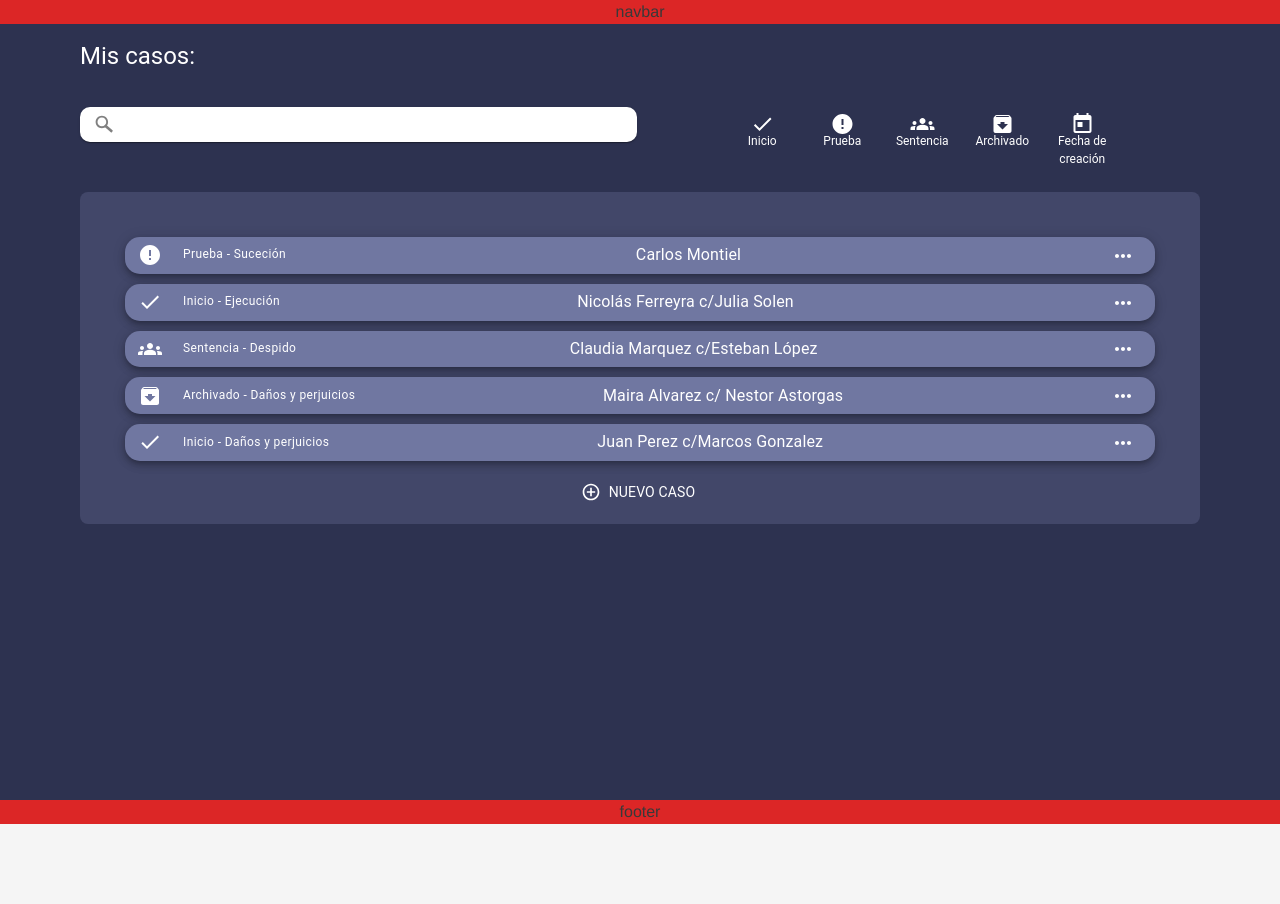
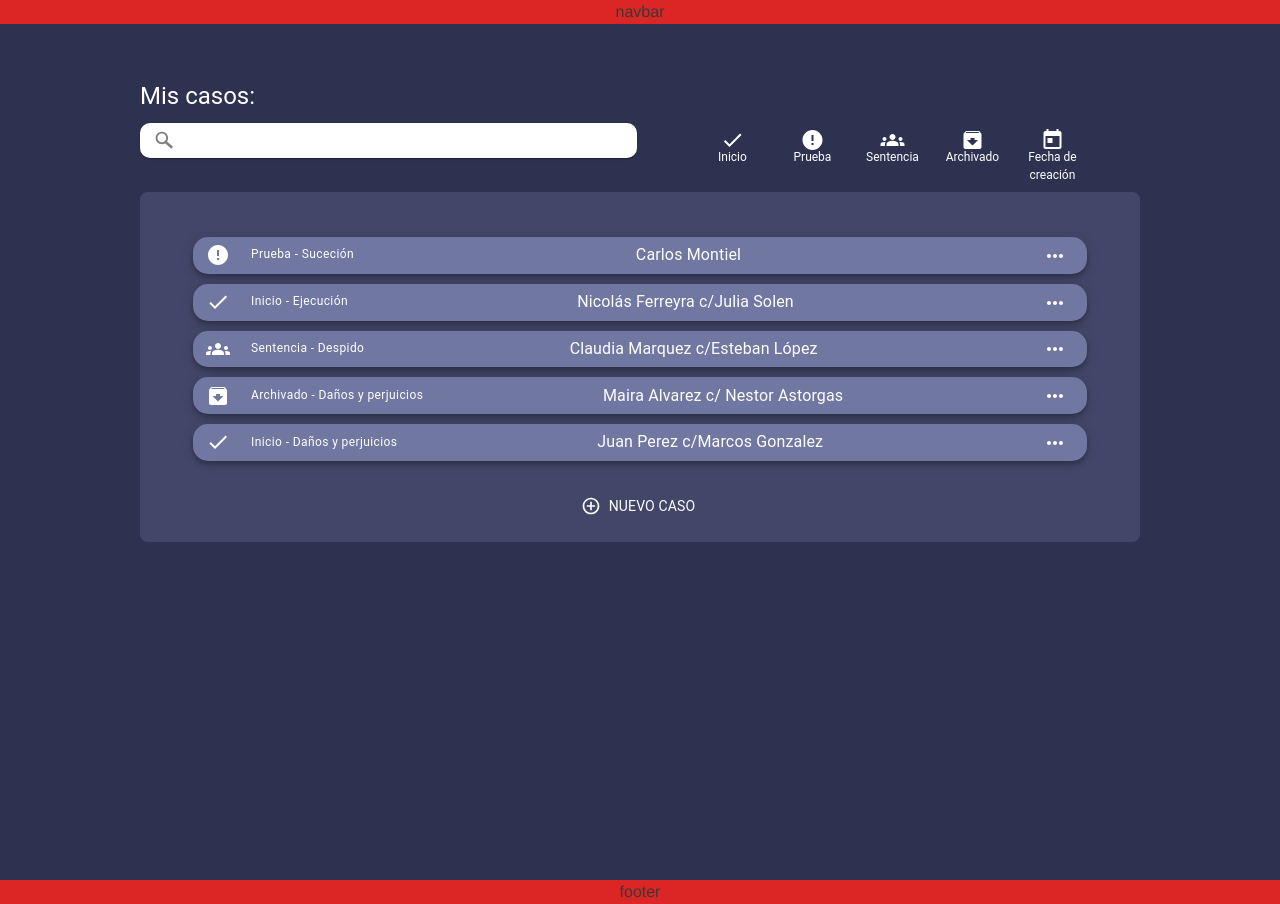
Before and after one commit to No-Country-simulation/s17-09-n-node-react, a React (Vite) app in the folder client/: page /cases in a window 1280 px wide. Before the commit the page ends 824 px from the top, so only its background shows below. Built offline with nearby package versions, Linux system fonts and the light colour scheme; no server answers.

Commit message:
refact: Cases view

```diff
--- a/client/src/modules/cases/components/CaseCard.tsx
+++ b/client/src/modules/cases/components/CaseCard.tsx
@@ -1,5 +1,4 @@
 import React from 'react'
-
 import {
   Box,
   Paper,
--- a/client/src/modules/cases/components/FilterBar.tsx
+++ b/client/src/modules/cases/components/CasesFilterBar.tsx
@@ -14,7 +14,7 @@ interface BottomNavComponentProp {
   actions: BottomNavigationActionType[]
 }
 
-const FilterBar: React.FC<BottomNavComponentProp> = ({ actions }) => {
+const CasesFilterBar: React.FC<BottomNavComponentProp> = ({ actions }) => {
   const [value, setValue] = useState('all')
 
   const handleChange = (event: React.SyntheticEvent, newValue: string) => {
@@ -29,9 +29,6 @@ const FilterBar: React.FC<BottomNavComponentProp> = ({ actions }) => {
       flexDirection={{ xs: 'column', md: 'row' }}
       justifyContent={'space-between'}
       alignItems={'center'}
-      pb={2}
-      mx={{ sm: 5, xs: 0, lg: 5 }}
-      mt={3}
     >
       <Paper
         component='form'
@@ -98,4 +95,4 @@ const FilterBar: React.FC<BottomNavComponentProp> = ({ actions }) => {
   )
 }
 
-export default FilterBar
+export default CasesFilterBar
--- a/client/src/modules/cases/components/CasesList.tsx
+++ b/client/src/modules/cases/components/CasesList.tsx
@@ -1,6 +1,7 @@
 import { Box, Button, Typography } from '@mui/material'
 import CaseCard from './CaseCard'
 import AddCircleOutlineIcon from '@mui/icons-material/AddCircleOutline'
+import CasesScrollbar from './CasesScrollBar'
 
 const initialCases = [
   {
@@ -36,18 +37,23 @@ const CasesList = () => {
       <Box
         borderRadius={2}
         bgcolor='primary.main'
-        px={5}
-        pt={5}
-        pb={2}
-        mx={{ sm: 5, xs: 0, lg: 5 }}
+        px={3}
+        pt={4}
         mt={3}
-        //sx={{ maxHeight: 500}}
+        sx={{ minHeight: { sm: 350, xs: 400 } }}
       >
-        <ul style={{ listStyle: 'none', padding: 5 }}>
-          {initialCases.map((caseInfo, index) => (
-            <CaseCard key={index} caseInfo={caseInfo} />
-          ))}
-        </ul>
+        <CasesScrollbar>
+          <ul
+            style={{
+              listStyle: 'none',
+              padding: 5,
+            }}
+          >
+            {initialCases.map((caseInfo, index) => (
+              <CaseCard key={index} caseInfo={caseInfo} />
+            ))}
+          </ul>
+        </CasesScrollbar>
 
         <Box display={'flex'} justifyContent={'center'}>
           <Button
--- /dev/null
+++ b/client/src/modules/cases/components/CasesScrollBar.tsx
@@ -0,0 +1,34 @@
+import { Box } from '@mui/material'
+import { PropsWithChildren } from 'react'
+
+const CasesScrollbar = ({ children }: PropsWithChildren) => {
+  return (
+    <Box
+      sx={{
+        px: 3,
+        pb: 10,
+        my: 1,
+        maxHeight: { sm: 250, xs: 450 },
+        overflowY: 'auto',
+        '&::-webkit-scrollbar': {
+          width: 12,
+        },
+        '&::-webkit-scrollbar-track': {
+          background: '#2D3250',
+          borderRadius: 10,
+        },
+        '&::-webkit-scrollbar-thumb': {
+          background: 'white',
+          borderRadius: 10,
+        },
+        '&::-webkit-scrollbar-thumb:hover': {
+          background: '#7077A1',
+        },
+      }}
+    >
+      {children}
+    </Box>
+  )
+}
+
+export default CasesScrollbar
--- a/client/src/modules/cases/components/SearchBar.tsx
+++ /dev/null
@@ -1,30 +0,0 @@
-import Paper from '@mui/material/Paper'
-import IconButton from '@mui/material/IconButton'
-import InputBase from '@mui/material/InputBase'
-import SearchIcon from '../assets/SearchIcon'
-
-const SearchBar: React.FC = () => {
-  return (
-    <Paper
-      component='form'
-      sx={{
-        marginY: 'auto',
-        p: '2px 4px',
-        display: 'flex',
-        alignItems: 'center',
-        width: { sm: '50vw', xs: '100%' },
-      }}
-    >
-      <InputBase
-        sx={{ ml: 1, flex: 1 }}
-        placeholder='Search'
-        inputProps={{ 'aria-label': 'Search' }}
-      />
-      <IconButton type='button' sx={{ p: '5px' }} aria-label='search'>
-        <SearchIcon />
-      </IconButton>
-    </Paper>
-  )
-}
-
-export default SearchBar
--- a/client/src/modules/cases/pages/CasesListPage.tsx
+++ b/client/src/modules/cases/pages/CasesListPage.tsx
@@ -1,5 +1,5 @@
 import { Box, Typography } from '@mui/material'
-import FilterBar from '../components/FilterBar'
+import CasesFilterBar from '../components/CasesFilterBar'
 import DoneIcon from '@mui/icons-material/Done'
 import ErrorIcon from '@mui/icons-material/Error'
 import GroupsIcon from '@mui/icons-material/Groups'
@@ -33,23 +33,22 @@ const CasesListPage: React.FC = () => {
       sx={{
         bgcolor: 'primary.dark',
         minHeight: '100vh',
+        px:1,
+        pt: '10vh'
       }}
     >
       <Box
         sx={{
-          pt: 5,
-          px: 5,
           minHeight: '100vh',
+          maxWidth: 1000,
+          mx: 'auto',
+          my: 'auto',
         }}
       >
-        <Typography
-          variant='h5'
-          color='primary.contrastText'
-          sx={{ ml: 5, mb: 2 }}
-        >
+        <Typography variant='h5' color='primary.contrastText'>
           Mis casos:
         </Typography>
-        <FilterBar actions={actions} />
+        <CasesFilterBar actions={actions} />
         <CasesList />
       </Box>
     </Box>
```
